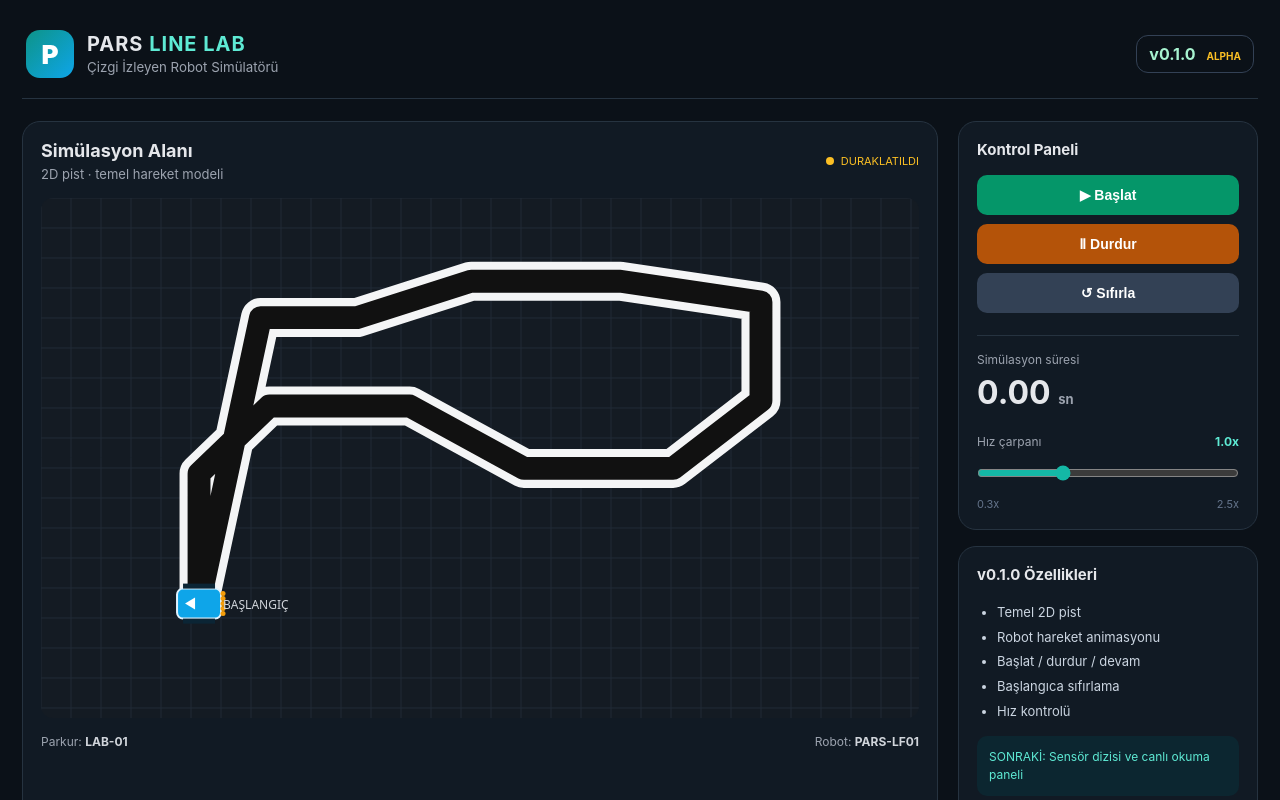
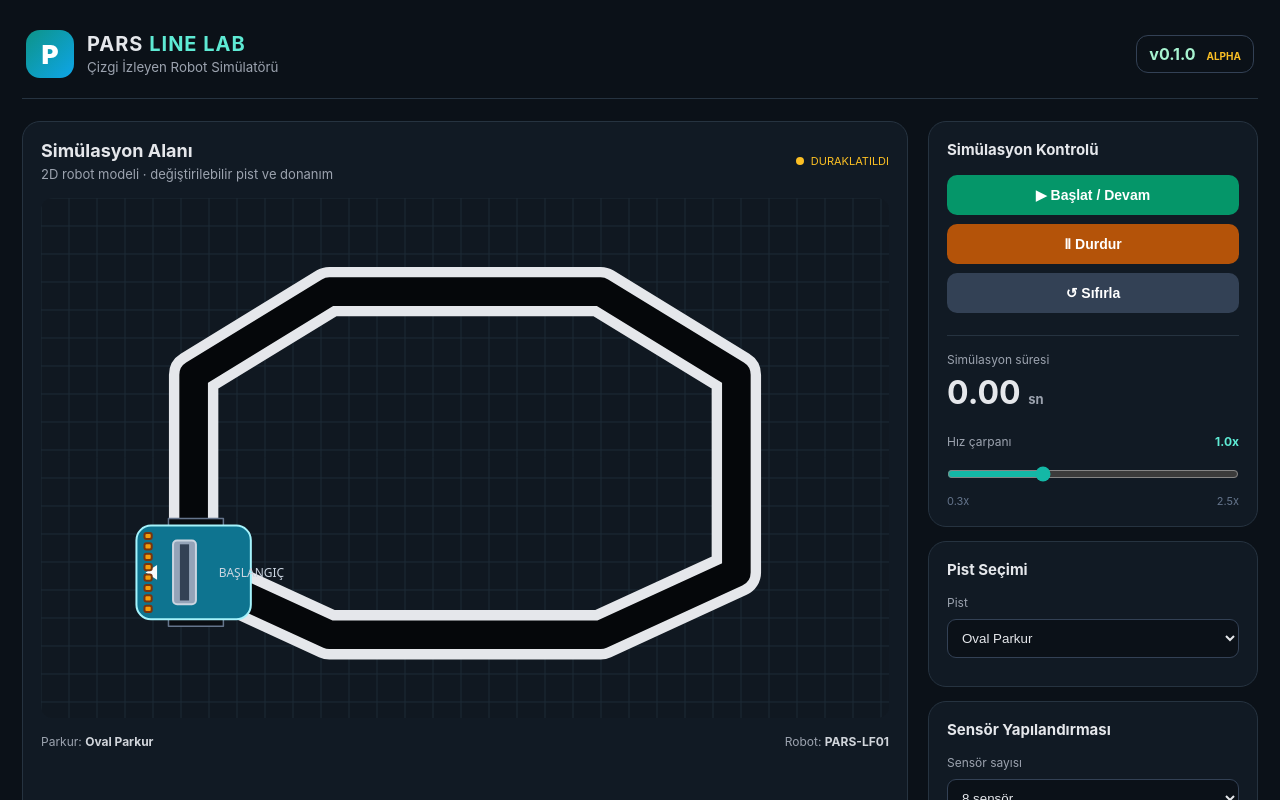
Before and after one commit to kamilaydin41/pars-line-lab, a React (Vite) app: page / in a window 1280 px wide. Shown: the top 800 px of the page. Built offline with nearby package versions, Linux system fonts and the light colour scheme.

Commit message:
Add files via upload

```diff
--- a/src/App.jsx
+++ b/src/App.jsx
@@ -1,32 +1,40 @@
 import React, { useEffect, useRef, useState } from 'react';
 
-const pathPoints = [
-  [0.18,0.78],[0.18,0.53],[0.26,0.40],[0.42,0.40],[0.55,0.52],[0.72,0.52],[0.82,0.39],[0.82,0.20],[0.66,0.16],[0.49,0.16],[0.36,0.23],[0.25,0.23]
-];
+const tracks = {
+  oval: {name:'Oval Parkur', points:[[.18,.72],[.18,.34],[.34,.18],[.66,.18],[.82,.34],[.82,.72],[.66,.84],[.34,.84]], closed:true },
+  s: {name:'S Parkuru', points:[[.15,.78],[.15,.58],[.28,.42],[.42,.42],[.54,.58],[.68,.58],[.82,.42],[.82,.22],[.68,.16],[.48,.16],[.34,.26]], closed:false},
+  corners: {name:'Keskin Viraj', points:[[.18,.78],[.18,.28],[.48,.28],[.48,.72],[.78,.72],[.78,.20]], closed:false},
+  loop: {name:'LAB-04 Karmaşık', points:[[.14,.76],[.14,.32],[.30,.18],[.48,.18],[.62,.32],[.62,.48],[.42,.48],[.42,.68],[.68,.68],[.82,.52],[.82,.24]], closed:false}
+};
 function App(){
-  const canvasRef=useRef(null), animRef=useRef(null), robotRef=useRef({segment:0,t:0,x:0.18,y:0.78,angle:-Math.PI/2});
-  const [running,setRunning]=useState(false), [speed,setSpeed]=useState(1), [elapsed,setElapsed]=useState(0);
-  const runningRef=useRef(running); useEffect(()=>{runningRef.current=running},[running]);
-  useEffect(()=>{
-    const canvas=canvasRef.current, ctx=canvas.getContext('2d'); let last=performance.now();
-    function resize(){const rect=canvas.getBoundingClientRect(), dpr=Math.min(window.devicePixelRatio||1,2); canvas.width=rect.width*dpr; canvas.height=rect.height*dpr;ctx.setTransform(dpr,0,0,dpr,0,0);draw();}
-    function draw(){const w=canvas.clientWidth,h=canvas.clientHeight;ctx.clearRect(0,0,w,h);ctx.fillStyle='#141b23';ctx.fillRect(0,0,w,h);
-      // decorative grid
-      ctx.strokeStyle='#202b36';ctx.lineWidth=1;for(let x=0;x<w;x+=30){ctx.beginPath();ctx.moveTo(x,0);ctx.lineTo(x,h);ctx.stroke()}for(let y=0;y<h;y+=30){ctx.beginPath();ctx.moveTo(0,y);ctx.lineTo(w,y);ctx.stroke()}
-      const pts=pathPoints.map(([x,y])=>[x*w,y*h]);
-      ctx.lineJoin='round';ctx.lineCap='round';ctx.strokeStyle='#f4f5f6';ctx.lineWidth=Math.min(w,h)*.075;ctx.beginPath();ctx.moveTo(...pts[0]);pts.slice(1).forEach(p=>ctx.lineTo(...p));ctx.lineTo(...pts[0]);ctx.stroke();
-      ctx.strokeStyle='#111';ctx.lineWidth=Math.min(w,h)*.044;ctx.beginPath();ctx.moveTo(...pts[0]);pts.slice(1).forEach(p=>ctx.lineTo(...p));ctx.lineTo(...pts[0]);ctx.stroke();
-      // start line
-      ctx.strokeStyle='#10b981';ctx.lineWidth=4;ctx.beginPath();ctx.moveTo(pts[0][0]-18,pts[0][1]);ctx.lineTo(pts[0][0]+18,pts[0][1]);ctx.stroke();
-      const r=robotRef.current, rx=r.x*w, ry=r.y*h;ctx.save();ctx.translate(rx,ry);ctx.rotate(r.angle);ctx.fillStyle='#0ea5e9';ctx.strokeStyle='#e0f2fe';ctx.lineWidth=2;ctx.beginPath();ctx.roundRect(-15,-22,30,44,6);ctx.fill();ctx.stroke();ctx.fillStyle='#0b2535';ctx.fillRect(-20,-16,5,32);ctx.fillRect(15,-16,5,32);ctx.fillStyle='#f59e0b';for(let i=-2;i<=2;i++){ctx.beginPath();ctx.arc(i*5,24,2.5,0,Math.PI*2);ctx.fill()}ctx.fillStyle='#fff';ctx.beginPath();ctx.moveTo(0,-14);ctx.lineTo(6,-4);ctx.lineTo(-6,-4);ctx.closePath();ctx.fill();ctx.restore();
-      ctx.fillStyle='#d1d5db';ctx.font='12px system-ui';ctx.fillText('BAŞLANGIÇ',pts[0][0]+24,pts[0][1]+5);
-    }
-    function frame(now){const dt=Math.min((now-last)/1000,.05);last=now;if(runningRef.current){const r=robotRef.current;r.t+=dt*.17*speed;if(r.t>=1){r.t=0;r.segment=(r.segment+1)%pathPoints.length}const a=pathPoints[r.segment],b=pathPoints[(r.segment+1)%pathPoints.length];r.x=a[0]+(b[0]-a[0])*r.t;r.y=a[1]+(b[1]-a[1])*r.t;r.angle=Math.atan2((b[1]-a[1])*canvas.clientHeight,(b[0]-a[0])*canvas.clientWidth);setElapsed(v=>v+dt)}draw();animRef.current=requestAnimationFrame(frame)}
-    resize();animRef.current=requestAnimationFrame(frame);window.addEventListener('resize',resize);return()=>{cancelAnimationFrame(animRef.current);window.removeEventListener('resize',resize)};
-  },[speed]);
-  function reset(){setRunning(false);setElapsed(0);robotRef.current={segment:0,t:0,x:pathPoints[0][0],y:pathPoints[0][1],angle:-Math.PI/2};}
-  return <div className="app"><header><div className="brand"><div className="logo">P</div><div><h1>PARS <span>LINE LAB</span></h1><small>Çizgi İzleyen Robot Simülatörü</small></div></div><div className="version">v0.1.0 <span>ALPHA</span></div></header>
-  <main><section className="stage"><div className="stageHead"><div><h2>Simülasyon Alanı</h2><p>2D pist · temel hareket modeli</p></div><div className={`status ${running?'live':''}`}><i/> {running?'ÇALIŞIYOR':'DURAKLATILDI'}</div></div><canvas ref={canvasRef}/><div className="stageFoot"><span>Parkur: <b>LAB-01</b></span><span>Robot: <b>PARS-LF01</b></span></div></section>
-  <aside><div className="panel"><h3>Kontrol Paneli</h3><div className="buttons"><button className="start" onClick={()=>setRunning(true)}>▶ Başlat</button><button className="pause" onClick={()=>setRunning(false)}>Ⅱ Durdur</button><button className="reset" onClick={reset}>↺ Sıfırla</button></div><div className="stat"><label>Simülasyon süresi</label><strong>{elapsed.toFixed(2)} <small>sn</small></strong></div><div className="speed"><label htmlFor="speed">Hız çarpanı <b>{speed.toFixed(1)}x</b></label><input id="speed" type="range" min="0.3" max="2.5" step="0.1" value={speed} onChange={e=>setSpeed(Number(e.target.value))}/><div className="rangeLabels"><span>0.3x</span><span>2.5x</span></div></div></div><div className="panel info"><h3>v0.1.0 Özellikleri</h3><ul><li>Temel 2D pist</li><li>Robot hareket animasyonu</li><li>Başlat / durdur / devam</li><li>Başlangıca sıfırlama</li><li>Hız kontrolü</li></ul><p className="next">SONRAKİ: Sensör dizisi ve canlı okuma paneli</p></div></aside></main><footer>© PARS LINE LAB · ROBKOD <span>Öğren · Tasarla · Simüle Et</span></footer></div>
-}
+ const canvasRef=useRef(null), robotRef=useRef({segment:0,t:0,x:.18,y:.72,angle:-Math.PI/2});
+ const [running,setRunning]=useState(false),[speed,setSpeed]=useState(1),[elapsed,setElapsed]=useState(0),[track,setTrack]=useState('oval'),[sensorCount,setSensorCount]=useState(8),[sensorType,setSensorType]=useState('Analog'),[sensorWidth,setSensorWidth]=useState(70),[leftRPM,setLeftRPM]=useState(600),[rightRPM,setRightRPM]=useState(600),[wheelDiameter,setWheelDiameter]=useState(32),[chassisWidth,setChassisWidth]=useState(90),[chassisLength,setChassisLength]=useState(110);
+ const runningRef=useRef(running);useEffect(()=>{runningRef.current=running},[running]);
+ const trackRef=useRef(track);useEffect(()=>{trackRef.current=track;robotRef.current={segment:0,t:0,x:tracks[track].points[0][0],y:tracks[track].points[0][1],angle:-Math.PI/2};setElapsed(0);setRunning(false)},[track]);
+ useEffect(()=>{const canvas=canvasRef.current,ctx=canvas.getContext('2d');let last=performance.now();
+ function resize(){const rect=canvas.getBoundingClientRect(),dpr=Math.min(window.devicePixelRatio||1,2);canvas.width=rect.width*dpr;canvas.height=rect.height*dpr;ctx.setTransform(dpr,0,0,dpr,0,0);draw()}
+ function draw(){const w=canvas.clientWidth,h=canvas.clientHeight;ctx.clearRect(0,0,w,h);ctx.fillStyle='#101821';ctx.fillRect(0,0,w,h);ctx.strokeStyle='#1d2a36';ctx.lineWidth=1;for(let x=0;x<w;x+=28){ctx.beginPath();ctx.moveTo(x,0);ctx.lineTo(x,h);ctx.stroke()}for(let y=0;y<h;y+=28){ctx.beginPath();ctx.moveTo(0,y);ctx.lineTo(w,y);ctx.stroke()}
+ const tr=tracks[trackRef.current],pts=tr.points.map(([x,y])=>[x*w,y*h]); if(pts.length>1){ctx.lineCap='round';ctx.lineJoin='round';ctx.strokeStyle='#e5e7eb';ctx.lineWidth=Math.min(w,h)*.095;ctx.beginPath();ctx.moveTo(...pts[0]);pts.slice(1).forEach(p=>ctx.lineTo(...p));if(tr.closed)ctx.lineTo(...pts[0]);ctx.stroke();ctx.strokeStyle='#05070a';ctx.lineWidth=Math.min(w,h)*.055;ctx.beginPath();ctx.moveTo(...pts[0]);pts.slice(1).forEach(p=>ctx.lineTo(...p));if(tr.closed)ctx.lineTo(...pts[0]);ctx.stroke();ctx.strokeStyle='#10b981';ctx.lineWidth=4;ctx.beginPath();ctx.moveTo(pts[0][0]-20,pts[0][1]);ctx.lineTo(pts[0][0]+20,pts[0][1]);ctx.stroke();}
+ const r=robotRef.current,rx=r.x*w,ry=r.y*h;ctx.save();ctx.translate(rx,ry);ctx.rotate(r.angle);const scale=Math.min(w,h)/500, cw=chassisWidth*scale,cl=chassisLength*scale;
+ // wheels
+ ctx.fillStyle='#090d12';ctx.strokeStyle='#64748b';ctx.lineWidth=1.5;ctx.fillRect(-cw/2-7,-cl*.22,8,cl*.48);ctx.strokeRect(-cw/2-7,-cl*.22,8,cl*.48);ctx.fillRect(cw/2-1,-cl*.22,8,cl*.48);ctx.strokeRect(cw/2-1,-cl*.22,8,cl*.48);
+ // body
+ ctx.fillStyle='#0e7490';ctx.strokeStyle='#a5f3fc';ctx.lineWidth=2;ctx.beginPath();ctx.roundRect(-cw/2,-cl/2,cw,cl,Math.max(5,scale*14));ctx.fill();ctx.stroke();
+ // motors
+ ctx.fillStyle='#94a3b8';ctx.strokeStyle='#cbd5e1';ctx.beginPath();ctx.roundRect(-cw*.34,-cl*.18,cw*.68,cl*.20,4);ctx.fill();ctx.stroke();ctx.fillStyle='#334155';ctx.fillRect(-cw*.30,-cl*.12,cw*.60,cl*.08);
+ // front marker and sensor array
+ ctx.fillStyle='#f8fafc';ctx.beginPath();ctx.moveTo(0,-cl*.42);ctx.lineTo(7*scale,-cl*.32);ctx.lineTo(-7*scale,-cl*.32);ctx.closePath();ctx.fill();
+ const n=Number(sensorCount), spacing=(sensorWidth*scale)/(Math.max(1,n-1));ctx.fillStyle='#f59e0b';ctx.strokeStyle='#78350f';for(let i=0;i<n;i++){let x=(i-(n-1)/2)*spacing;ctx.beginPath();ctx.roundRect(x-3*scale,-cl*.43,6*scale,7*scale,2);ctx.fill();ctx.stroke();}
+ ctx.restore();ctx.fillStyle='#cbd5e1';ctx.font='12px system-ui';ctx.fillText('BAŞLANGIÇ',pts[0][0]+25,pts[0][1]+5);
+ }
+ function frame(now){const dt=Math.min((now-last)/1000,.05);last=now;if(runningRef.current){const r=robotRef.current,tr=tracks[trackRef.current],p=tr.points;r.t=(r.t||0)+dt*speed*(Math.max(1,(leftRPM+rightRPM)/2)/600)*.24;if(r.t>=1){r.t=0;r.segment=(r.segment+1)%(tr.closed?p.length:p.length-1)}const a=p[r.segment],b=p[(r.segment+1)%p.length];r.x=a[0]+(b[0]-a[0])*r.t;r.y=a[1]+(b[1]-a[1])*r.t;r.angle=Math.atan2((b[1]-a[1])*canvas.clientHeight,(b[0]-a[0])*canvas.clientWidth);setElapsed(v=>v+dt)}draw();requestAnimationFrame(frame)}
+ resize();requestAnimationFrame(frame);window.addEventListener('resize',resize);return()=>window.removeEventListener('resize',resize);
+ },[sensorCount,sensorWidth,chassisWidth,chassisLength,track,leftRPM,rightRPM]);
+ function reset(){setRunning(false);setElapsed(0);robotRef.current={segment:0,t:0,x:tracks[track].points[0][0],y:tracks[track].points[0][1],angle:-Math.PI/2};}
+ return <div className="app"><header><div className="brand"><div className="logo">P</div><div><h1>PARS <span>LINE LAB</span></h1><small>Çizgi İzleyen Robot Simülatörü</small></div></div><div className="version">v0.1.0 <span>ALPHA</span></div></header><main><section className="stage"><div className="stageHead"><div><h2>Simülasyon Alanı</h2><p>2D robot modeli · değiştirilebilir pist ve donanım</p></div><div className={`status ${running?'live':''}`}><i/> {running?'ÇALIŞIYOR':'DURAKLATILDI'}</div></div><canvas ref={canvasRef}/><div className="stageFoot"><span>Parkur: <b>{tracks[track].name}</b></span><span>Robot: <b>PARS-LF01</b></span></div></section><aside>
+ <div className="panel"><h3>Simülasyon Kontrolü</h3><div className="buttons"><button className="start" onClick={()=>setRunning(true)}>▶ Başlat / Devam</button><button className="pause" onClick={()=>setRunning(false)}>Ⅱ Durdur</button><button className="reset" onClick={reset}>↺ Sıfırla</button></div><div className="stat"><label>Simülasyon süresi</label><strong>{elapsed.toFixed(2)} <small>sn</small></strong></div><div className="speed"><label>Hız çarpanı <b>{speed.toFixed(1)}x</b></label><input type="range" min="0.3" max="2.5" step="0.1" value={speed} onChange={e=>setSpeed(Number(e.target.value))}/><div className="rangeLabels"><span>0.3x</span><span>2.5x</span></div></div></div>
+ <div className="panel"><h3>Pist Seçimi</h3><label>Pist</label><select value={track} onChange={e=>setTrack(e.target.value)}>{Object.entries(tracks).map(([key,t])=><option key={key} value={key}>{t.name}</option>)}</select></div>
+ <div className="panel"><h3>Sensör Yapılandırması</h3><label>Sensör sayısı</label><select value={sensorCount} onChange={e=>setSensorCount(Number(e.target.value))}>{[3,5,6,8,10,12,16].map(n=><option key={n} value={n}>{n} sensör</option>)}</select><label>Tip</label><select value={sensorType} onChange={e=>setSensorType(e.target.value)}><option>Analog</option><option>Dijital</option><option>RC</option></select><label>Sensör dizisi genişliği: <b>{sensorWidth} mm</b></label><input type="range" min="20" max="120" step="5" value={sensorWidth} onChange={e=>setSensorWidth(Number(e.target.value))}/></div>
+ <div className="panel"><h3>Motor & Şasi</h3><label>Sol motor RPM: <b>{leftRPM}</b></label><input type="range" min="100" max="1500" step="50" value={leftRPM} onChange={e=>setLeftRPM(Number(e.target.value))}/><label>Sağ motor RPM: <b>{rightRPM}</b></label><input type="range" min="100" max="1500" step="50" value={rightRPM} onChange={e=>setRightRPM(Number(e.target.value))}/><label>Teker çapı: <b>{wheelDiameter} mm</b></label><input type="range" min="15" max="80" step="1" value={wheelDiameter} onChange={e=>setWheelDiameter(Number(e.target.value))}/><label>Şasi genişliği: <b>{chassisWidth} mm</b></label><input type="range" min="50" max="150" step="5" value={chassisWidth} onChange={e=>setChassisWidth(Number(e.target.value))}/><label>Şasi uzunluğu: <b>{chassisLength} mm</b></label><input type="range" min="60" max="180" step="5" value={chassisLength} onChange={e=>setChassisLength(Number(e.target.value))}/></div>
+ <div className="panel info"><h3>Bu sürüm</h3><ul><li>Üstten robot gövde görünümü</li><li>Değiştirilebilir sensör dizisi</li><li>Sağ / sol motor RPM ayarı</li><li>Şasi ve teker ayarları</li><li>4 hazır pist</li><li>Başlat, durdur, sıfırla</li></ul><p className="next">SONRAKİ: Sensörlerin gerçek çizgi algılaması ve canlı değerleri</p></div></aside></main><footer>© PARS LINE LAB · ROBKOD <span>Öğren · Tasarla · Simüle Et</span></footer></div>}
 export default App;
```
Also changed, not shown: src/style.css (+1 -1 lines), 1 other file (tests, documents, lock files or other folders).
